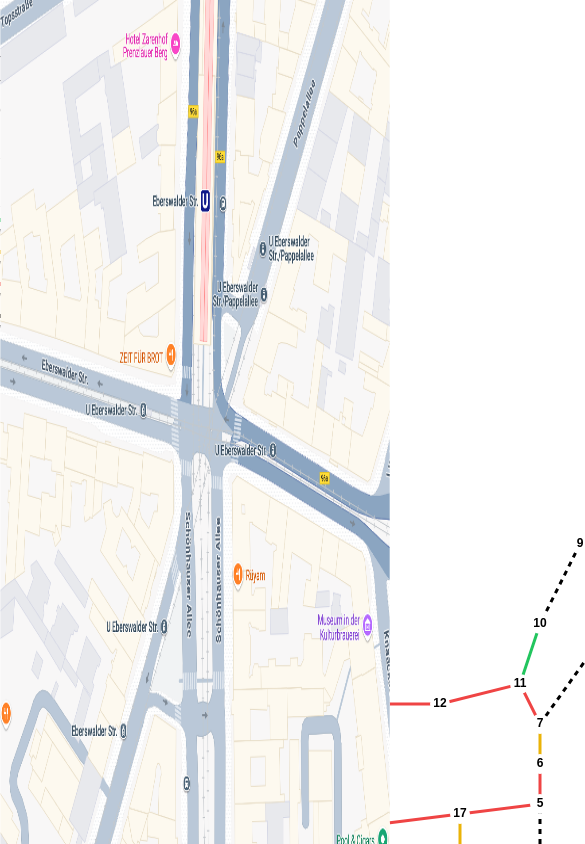
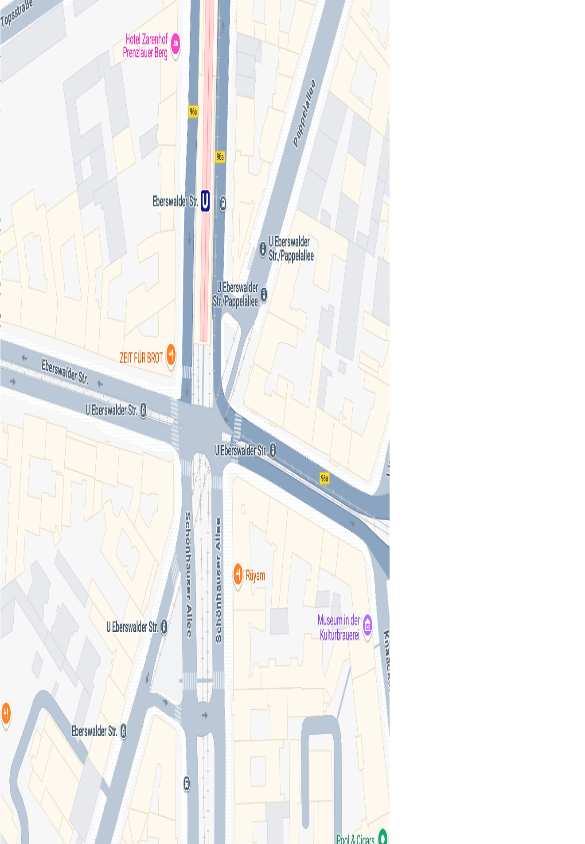
Before and after one commit to MoritzAlkofer/eberswalder, a Next.js app: page / in a window 390 px wide. Shown: the top 844 px of the page, 585 px wide, since content can reach past the window. Built offline with nearby package versions, Linux system fonts and the light colour scheme.

Commit message:
fix: mobile width

```diff
--- a/src/app/components/Graph.tsx
+++ b/src/app/components/Graph.tsx
@@ -100,7 +100,11 @@ const Graph: React.FC<GraphProps> = ({
   });
 
   return (
-    <svg width={width} height={height}>
+    <svg
+      width="100%"
+      height="100%"
+      viewBox="0 0 880 812"
+    >
       {edges}
       {nodes}
     </svg>
--- a/src/app/page.tsx
+++ b/src/app/page.tsx
@@ -106,7 +106,7 @@ export default function Home() {
             {showPath ? 'Show Full Graph' : `Show Shortest Path (${startNode} to ${endNode})`}
           </button>
         </div>
-        <div className="relative w-[880px] h-[812px]">
+        <div className="relative w-full max-w-[880px] h-[60vw] min-h-[300px] max-h-[812px] sm:w-[880px] sm:h-[812px]">
           <Image
             src="/eberswalder.png"
             alt="Eberswalder"
```
